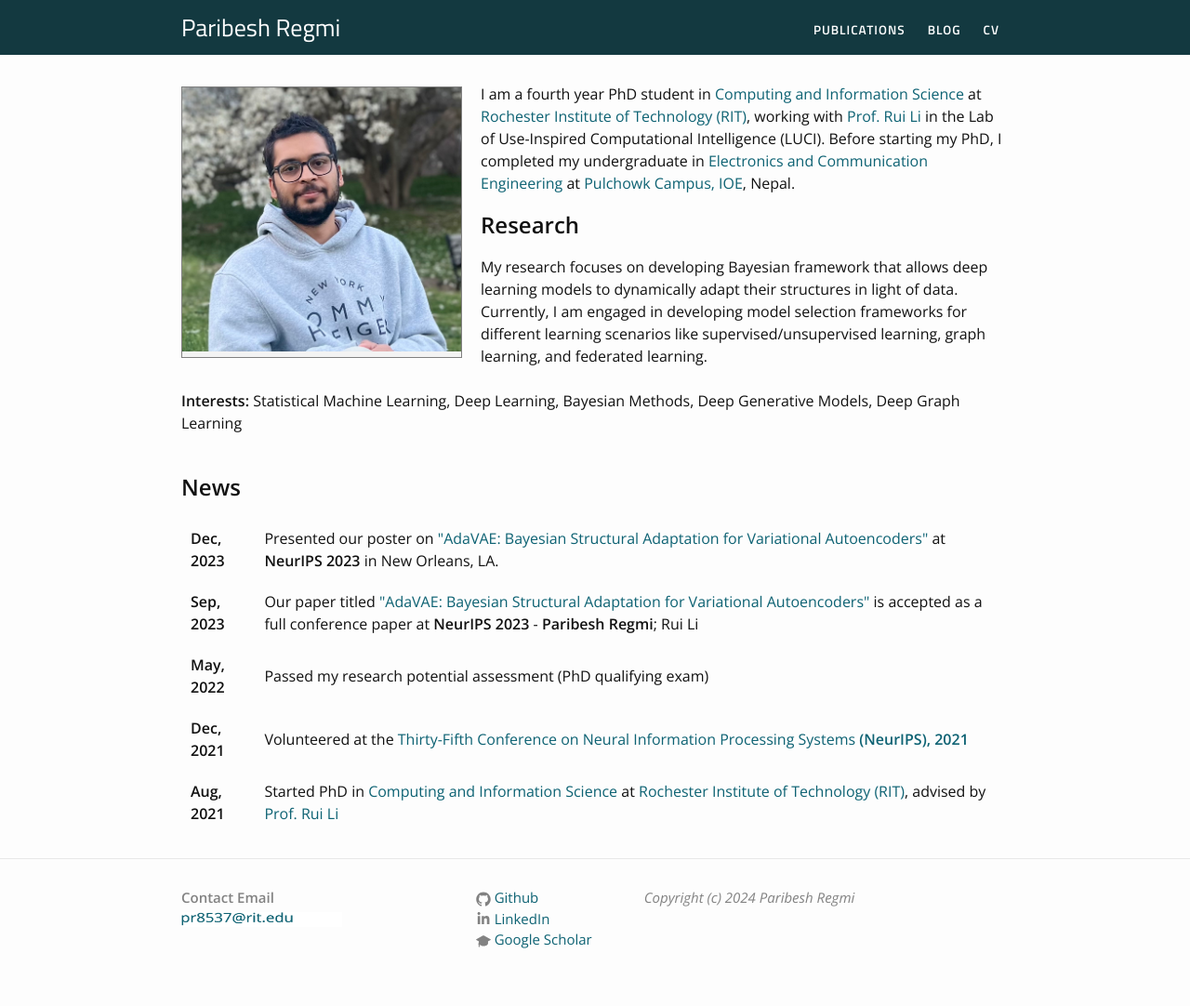
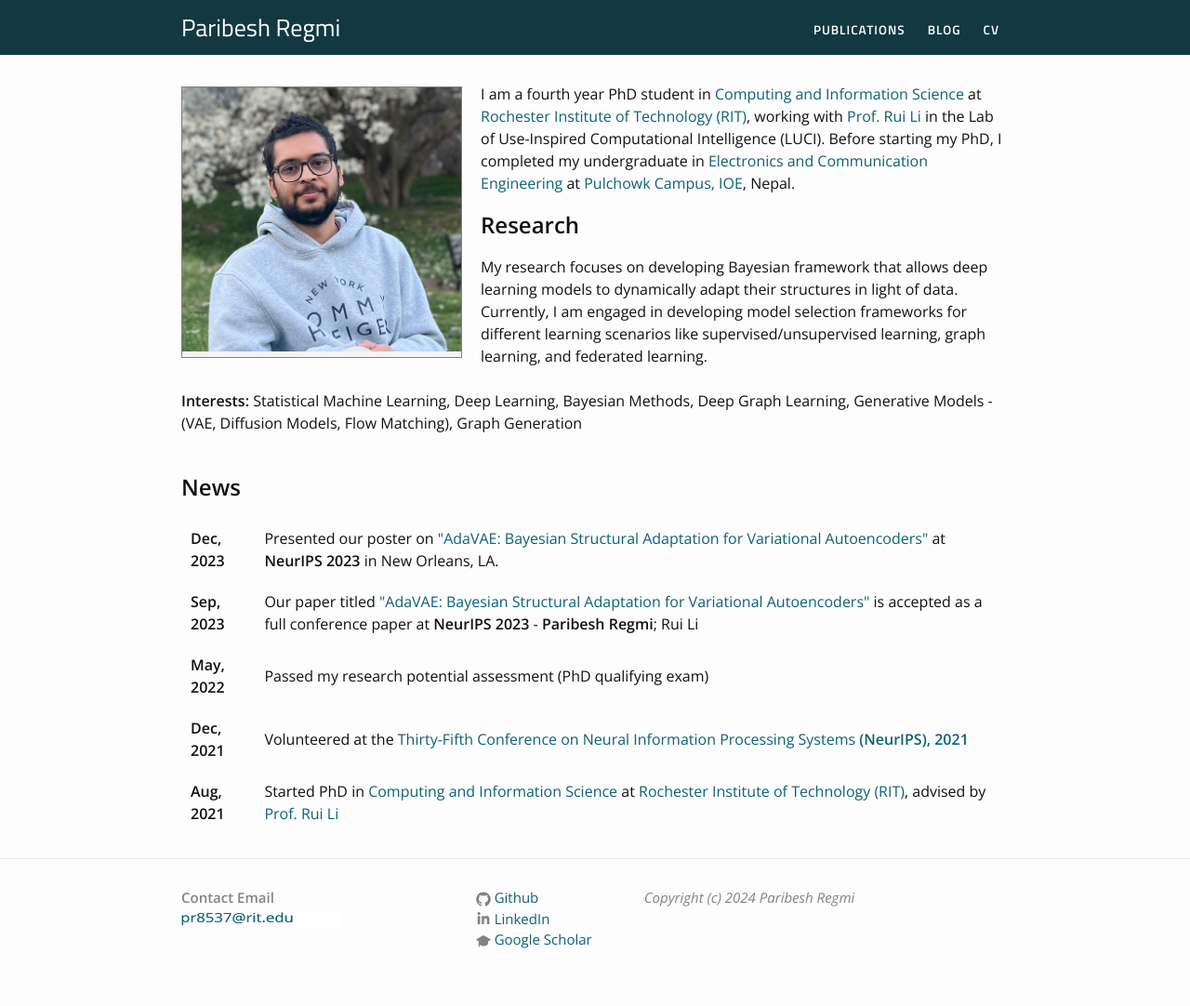
Before and after one commit to paribeshregmi/paribeshregmi.github.io, a Jekyll site: the page built from index.markdown, in a window 1280 px wide. Shown: the whole page at 93% size. Built offline with Jekyll 4.4.1, drawn with Linux system fonts in a browser that asks for light colours.

Commit message:
Update index.markdown

```diff
--- a/index.markdown
+++ b/index.markdown
@@ -16,7 +16,7 @@ layout: default
  <b>Research</b>
  </h2>
  My research focuses on developing Bayesian framework that allows deep learning models to dynamically adapt their structures in light of data. Currently, I am engaged in developing model selection frameworks for different learning scenarios like supervised/unsupervised learning, graph learning, and federated learning. <br><br>
-    <b>Interests: </b> Statistical Machine Learning, Deep Learning, Bayesian Methods, Deep Generative Models, Deep Graph Learning
+    <b>Interests: </b> Statistical Machine Learning, Deep Learning, Bayesian Methods, Deep Graph Learning, Generative Models - (VAE, Diffusion Models, Flow Matching), Graph Generation
     </p><br>
 
 <h2>
```
